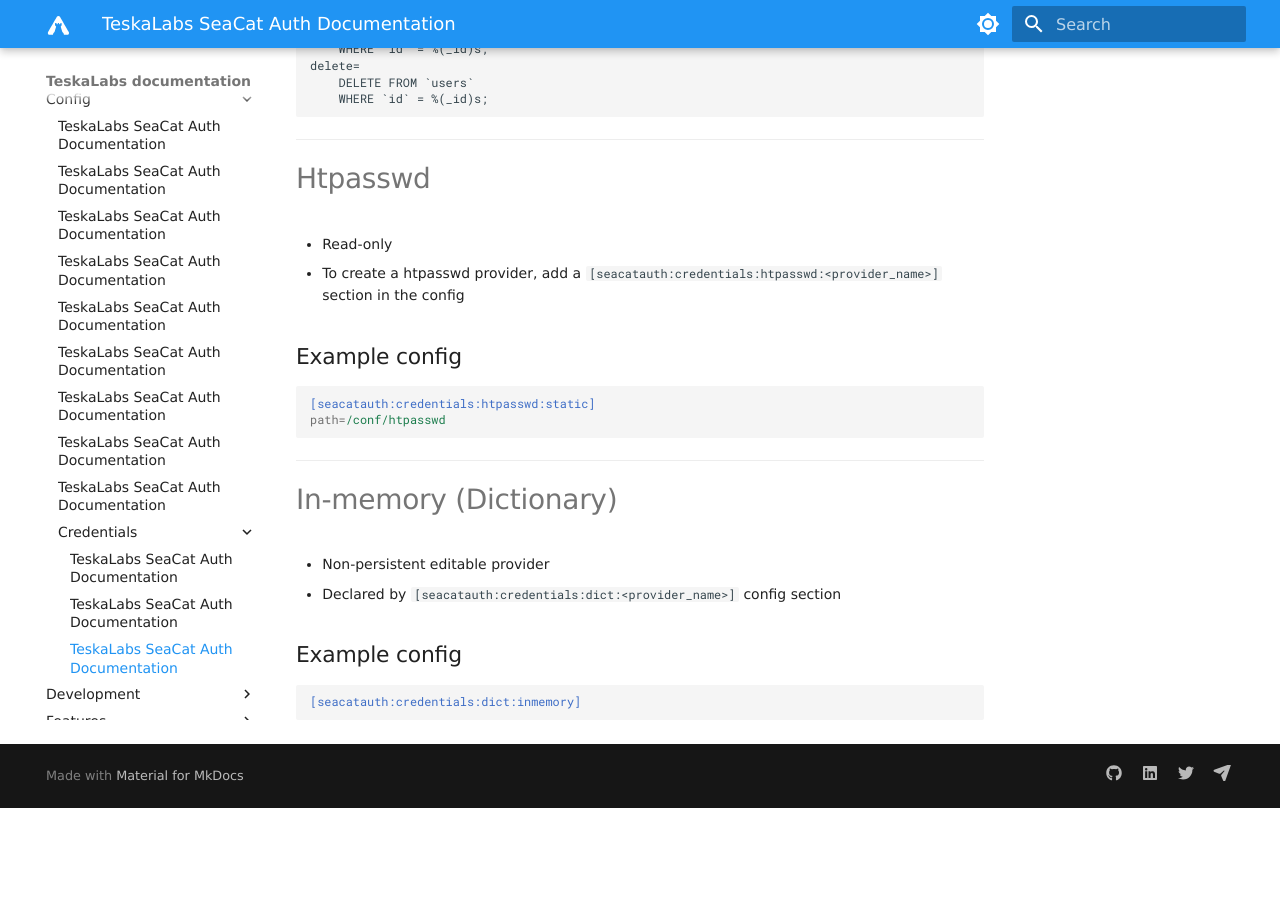
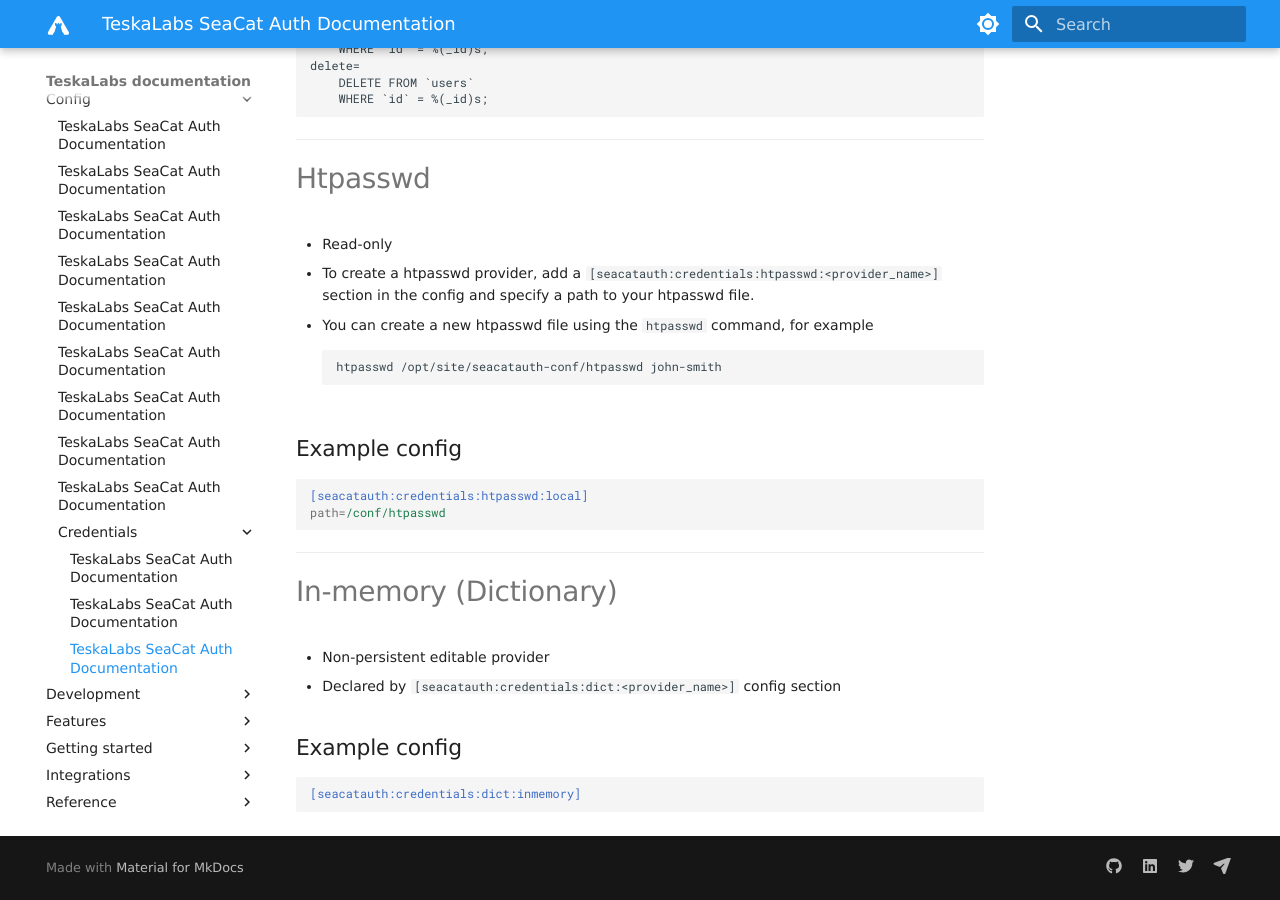
Before and after one commit to TeskaLabs/seacat-auth, an MkDocs documentation site: the page built from docs/config/credentials/providers.md, in a window 1280 px wide and 900 px high, scrolled down 4976 px. Built offline with MkDocs 1.6.1 and Material for MkDocs 9.7.7, drawn with Linux system fonts in a browser that asks for light colours; some web fonts are replaced; before the commit the page ends 5784 px from its top, so only the background shows below that.

Commit message:
Htpasswd provider docs

````diff
--- a/docs/config/credentials/providers.md
+++ b/docs/config/credentials/providers.md
@@ -254,25 +254,28 @@
     WHERE `id` = %(_id)s;
 ```
 
+---
 
----
 
 # Htpasswd
 
 - Read-only
 - To create a htpasswd provider, add a `[seacatauth:credentials:htpasswd:<provider_name>]` section in the config
-
+  and specify a path to your htpasswd file.
+- You can create a new htpasswd file using the `htpasswd` command, for example
+```bash
+htpasswd /opt/site/seacatauth-conf/htpasswd john-smith
+```
 
 ## Example config
 
 ```ini
-[seacatauth:credentials:htpasswd:static]
+[seacatauth:credentials:htpasswd:local]
 path=/conf/htpasswd
-
 ```
 
+---
 
----
 
 # In-memory (Dictionary)
 
````
